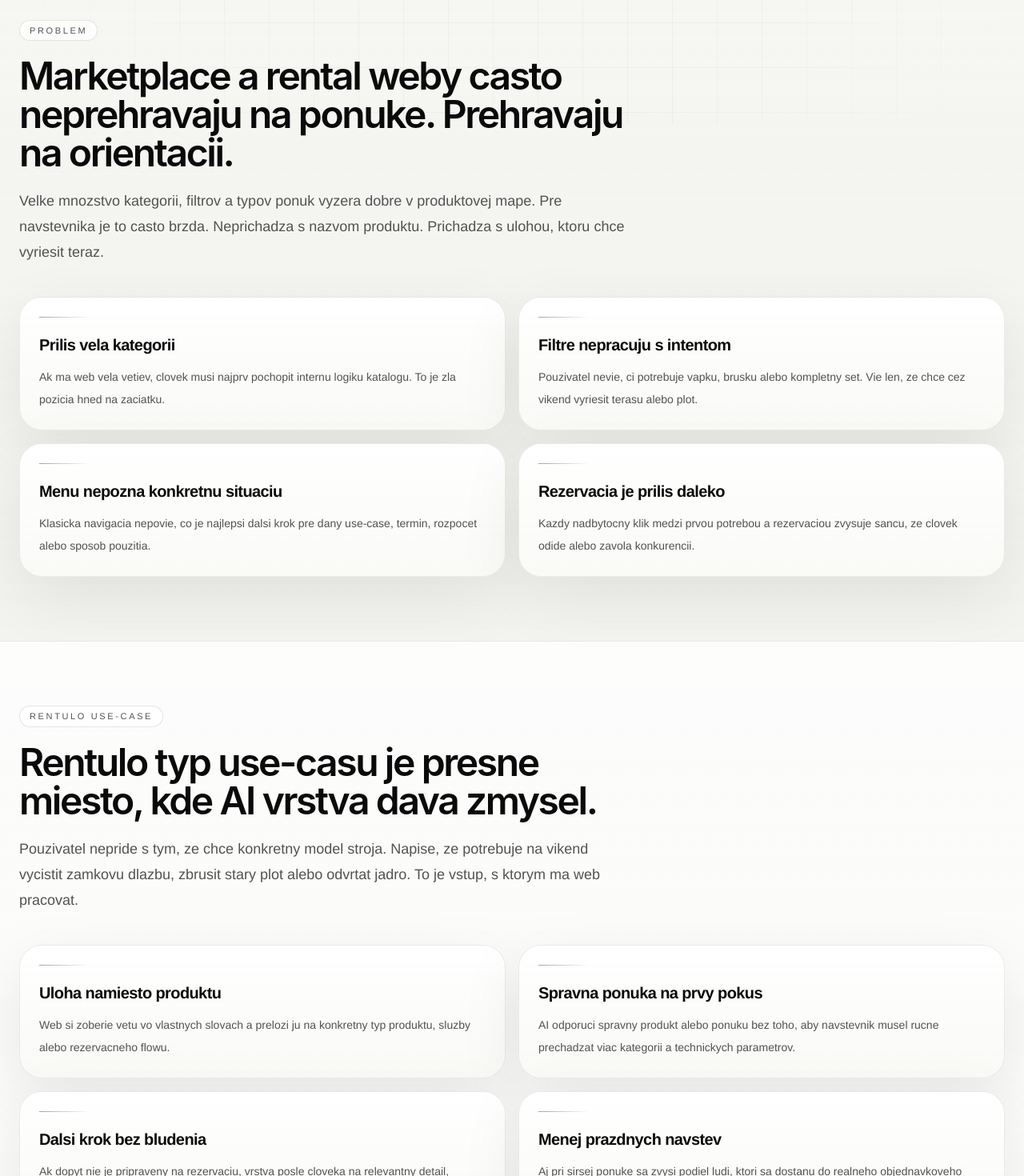
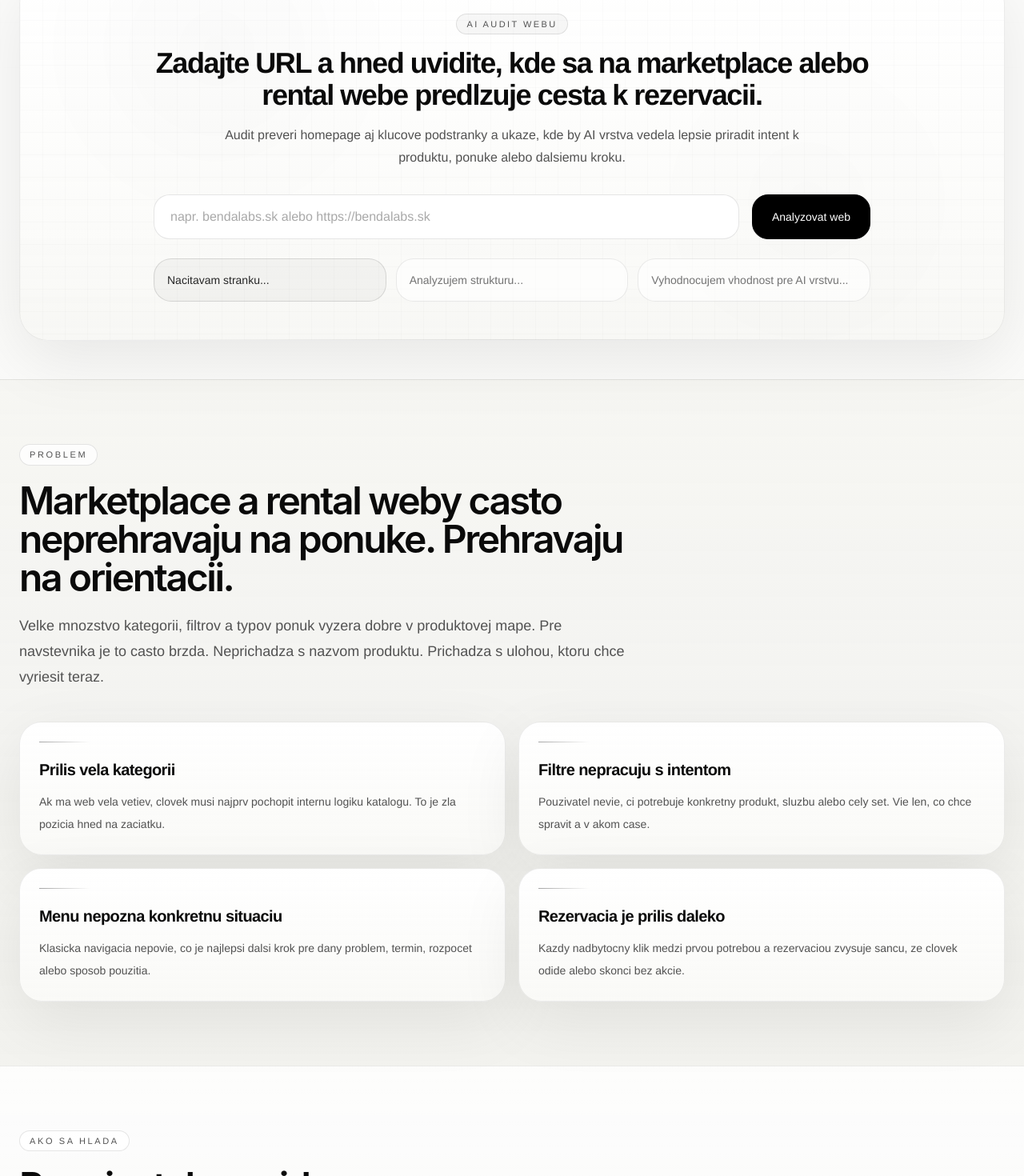
Before and after one commit to marek3993/bendalabs-ai, a Next.js app: page /ai-vrstva-pre-marketplace-a-rental-weby in a window 1280 px wide. Shown: the part 644-2114 px from the top of the page at 80% size. Built offline with nearby package versions, Linux system fonts and the light colour scheme.

Commit message:
Refine service pages and add top AI audit block

```diff
--- a/src/app/ai-audit-webu/page.tsx
+++ b/src/app/ai-audit-webu/page.tsx
@@ -1,4 +1,5 @@
 import type { Metadata } from "next";
+import AuditBot from "@/components/bendalabs/audit-bot";
 import ServicePageTemplate from "@/components/bendalabs/service-page-template";
 
 export const metadata: Metadata = {
@@ -13,19 +14,19 @@ const sections = [
     label: "Co audit hodnoti",
     title: "Audit nehodnoti, ci je web pekny. Hodnoti, ci vie cloveka dostat do spravneho flowu.",
     description:
-      "Pozriem sa na to, ako sa navstevnik rozhoduje, kde sa straca a ci ma AI vrstva realny priestor zlepsit vykon. Zaujima ma, ci je problem v navigacii, produktovej logike, formulároch alebo v tom, ze web nevie pracovat s intentom.",
+      "Pozriem sa na to, ako sa navstevnik rozhoduje, kde sa straca a ci ma AI vrstva realny priestor zlepsit vykon. Zaujima ma, ci je problem v navigacii, produktovej logike, formularoch alebo v tom, ze web nevie pracovat s intentom.",
     surface: "soft" as const,
     cards: [
       {
         title: "Rozhodovacie miesta",
-        text: "Kde musi navstevnik zvolit kategoriu, produkt, kalkulacku alebo formulár skor, ako ma dost informacii na spravne rozhodnutie.",
+        text: "Kde musi navstevnik zvolit kategoriu, produkt, kalkulacku alebo formular skor, ako ma dost informacii na spravne rozhodnutie.",
       },
       {
         title: "Lomy konverzie",
         text: "Kde ludia odpadaju pred formularom, medzi detailom a objednavkou alebo pri prechode do kontaktu.",
       },
       {
-        title: "Sila use-casov",
+        title: "Sila intentu",
         text: "Ci navstevnici prichadzaju s konkretnou ulohou a ci im web vie odporucit spravny dalsi krok bez bludenia.",
       },
       {
@@ -42,7 +43,7 @@ const sections = [
       "Audit ma pomoct rozhodnut, ci nasadenie dava zmysel, kde zacat a co nema zmysel robit hned. Bez tejto vrstvy sa casto riesi design alebo obsah, kym skutocny problem zostava v nespravnom toku navstevnika.",
     surface: "white" as const,
     bullets: [
-      "Zrozumitelny nazor, ci je web vhodny na AI vrstvu a ktore use-casy maju najvyssiu sancu na prinos.",
+      "Zrozumitelny nazor, ci je web vhodny na AI vrstvu a ktore scenare maju najvyssiu sancu na prinos.",
       "Zoznam miest, kde sa dnes lame konverzia a preco tam ludia odpadaju.",
       "Navrh prvej fazy nasadenia: kde zacat, co presne ma AI vrstva robit a ake vetvy riesit najprv.",
       "Odporucanie, co sa oplati merat hned po spusteni, aby bolo jasne, ci nasadenie funguje.",
@@ -71,10 +72,10 @@ const sections = [
       "Ak web potrebuje len jednu rozhodovaciu vrstvu, implementacia je jednoduchsia. Ak ma viac vetiev, viac typov formularov alebo silnejsiu produktovu logiku, ide o zlozitejsie nasadenie.",
     surface: "white" as const,
     statements: [
-      "Jednoduchšia implementácia — 1 500 € jednorazovo",
-      "Zložitejšia implementácia — 2 500 € jednorazovo",
-      "Mesačné doladenie — 190 € / mesiac",
-      "AI computing power — odhad 10 až 100 € / mesiac, podľa reálneho používania, cez OpenAI účet klienta",
+      "Jednoduchsia implementacia - 1 500 EUR jednorazovo",
+      "Zlozitejsia implementacia - 2 500 EUR jednorazovo",
+      "Mesacne doladenie - 190 EUR / mesiac",
+      "AI computing power - odhad 10 az 100 EUR / mesiac podla realneho pouzivania, cez OpenAI ucet klienta",
     ],
   },
 ] as const;
@@ -84,12 +85,23 @@ export default function AuditPage() {
     <ServicePageTemplate
       eyebrow="AI audit webu"
       title="AI audit webu"
-      subtitle="Ukážem, či sa váš web hodí na AI vrstvu, kde sa láme konverzia a ako môže vyzerať prvá fáza nasadenia."
+      subtitle="Ukazem, ci sa vas web hodi na AI vrstvu, kde sa lame konverzia a ako moze vyzerat prva faza nasadenia."
       heroChips={[
         "Audit vhodnosti pre AI vrstvu",
         "Miesta, kde sa lame konverzia",
         "Prva faza nasadenia",
       ]}
+      heroAddon={
+        <AuditBot
+          proposalTargetId="cta"
+          badge="AI audit webu"
+          title="Zadajte URL a spustite rychly AI audit svojho webu."
+          description="Audit preveri homepage aj klucove podstranky a ukaze, kde by AI vrstva vedela zjednodusit navigaciu, odporucanie, lead flow a dalsi krok pouzivatela."
+          proposalTitle="Chcete plny audit a konkretny navrh pre vas web?"
+          proposalDescription="Po rychlom audite vieme prejst na plny navrh AI vrstvy, prioritne miesta zasahu a realisticku prvu fazu nasadenia."
+          proposalButtonLabel="Prejst na CTA"
+        />
+      }
       sections={sections}
       ctaTitle="Poslite web a poviem vam, ci ma AI vrstva zmysel uz teraz alebo az po uprave flowov."
       ctaText="Staci URL a kratky popis, kde sa dnes stracaju navstevnici alebo dopyty. Vratim sa s konkretnym nazorom na vhodnost, prvu fazu a realny rozsah implementacie."
--- a/src/app/ai-vrstva-pre-financne-a-poistne-weby/page.tsx
+++ b/src/app/ai-vrstva-pre-financne-a-poistne-weby/page.tsx
@@ -1,4 +1,5 @@
 import type { Metadata } from "next";
+import AuditBot from "@/components/bendalabs/audit-bot";
 import ServicePageTemplate from "@/components/bendalabs/service-page-template";
 
 export const metadata: Metadata = {
@@ -39,7 +40,7 @@ const sections = [
     label: "Co robi AI vrstva",
     title: "AI vrstva nepredava. Preradi cloveka do spravneho flowu skor, ako sa pomyli.",
     description:
-      "Vrstva cita intent navstevnika vo vlastnych slovach, rozpozna hlavny use-case a posle ho do konkretneho dalsieho kroku. Nie do vseobecnej sekcie. Do kalkulacky, formulara, produktovej vetvy alebo kontaktu, ktory dava zmysel pre dany dopyt.",
+      "Vrstva cita intent navstevnika vo vlastnych slovach, rozpozna hlavny zamer a posle ho do konkretneho dalsieho kroku. Nie do vseobecnej sekcie. Do kalkulacky, formulara, produktovej vetvy alebo kontaktu, ktory dava zmysel pre dany dopyt.",
     surface: "white" as const,
     cards: [
       {
@@ -48,7 +49,7 @@ const sections = [
       },
       {
         title: "Menej odpadu pred formularom",
-        text: "AI vrstva odfiltruje slepe odbočky a posuva navstevnika len do formulara, kde ma realnu sancu dokoncit dopyt.",
+        text: "AI vrstva odfiltruje slepe odbocky a posuva navstevnika len do formulara, kde ma realnu sancu dokoncit dopyt.",
       },
       {
         title: "Odporucanie suvisiacich produktov",
@@ -96,13 +97,24 @@ export default function FinanceAndInsurancePage() {
   return (
     <ServicePageTemplate
       eyebrow="AI vrstva pre financne a poistne weby"
-      title="AI vrstva pre finančné a poistné weby"
-      subtitle="Dostane viac ľudí do správnej kalkulačky, zníži odpad pred formulárom a zvýši počet dokončených dopytov."
+      title="AI vrstva pre financne a poistne weby"
+      subtitle="Dostane viac ludi do spravnej kalkulacky, znizi odpad pred formularom a zvysi pocet dokoncenych dopytov."
       heroChips={[
         "Hypoteky a refinancovanie",
         "PZP a havarijne poistenie",
         "Investovanie, sporenie, kontakt",
       ]}
+      heroAddon={
+        <AuditBot
+          proposalTargetId="cta"
+          badge="AI audit webu"
+          title="Zadajte URL a hned uvidite, kde sa na financnom alebo poistnom webe lame cesta ku dopytu."
+          description="Audit preveri homepage aj klucove produktove vetvy a ukaze, kde by AI vrstva vedela rychlejsie dostat navstevnika do spravnej kalkulacky, formulara alebo kontaktu."
+          proposalTitle="Chcete audit a konkretny navrh AI vrstvy pre vas financny alebo poistny web?"
+          proposalDescription="Po audite sa vieme pozriet na miesta, kde dnes ludia netrafia spravny flow, odpadaju pred formularom alebo koncia vo vseobecnej sekcii bez dopytu."
+          proposalButtonLabel="Prejst na CTA"
+        />
+      }
       sections={sections}
       ctaTitle="Ak mate financny alebo poistny web, pozriem sa, kde dnes stracate dopyty."
       ctaText="Poslite URL, hlavne produktove vetvy a miesto, kde sa vam dnes lomi konverzia. Vratim sa s konkretnym nazorom, ci tam AI vrstva vie realne zlepsit vykon."
--- a/src/app/ai-vrstva-pre-marketplace-a-rental-weby/page.tsx
+++ b/src/app/ai-vrstva-pre-marketplace-a-rental-weby/page.tsx
@@ -1,4 +1,5 @@
 import type { Metadata } from "next";
+import AuditBot from "@/components/bendalabs/audit-bot";
 import ServicePageTemplate from "@/components/bendalabs/service-page-template";
 
 export const metadata: Metadata = {
@@ -22,37 +23,37 @@ const sections = [
       },
       {
         title: "Filtre nepracuju s intentom",
-        text: "Pouzivatel nevie, ci potrebuje vapku, brusku alebo kompletny set. Vie len, ze chce cez vikend vyriesit terasu alebo plot.",
+        text: "Pouzivatel nevie, ci potrebuje konkretny produkt, sluzbu alebo cely set. Vie len, co chce spravit a v akom case.",
       },
       {
         title: "Menu nepozna konkretnu situaciu",
-        text: "Klasicka navigacia nepovie, co je najlepsi dalsi krok pre dany use-case, termin, rozpocet alebo sposob pouzitia.",
+        text: "Klasicka navigacia nepovie, co je najlepsi dalsi krok pre dany problem, termin, rozpocet alebo sposob pouzitia.",
       },
       {
         title: "Rezervacia je prilis daleko",
-        text: "Kazdy nadbytocny klik medzi prvou potrebou a rezervaciou zvysuje sancu, ze clovek odide alebo zavola konkurencii.",
+        text: "Kazdy nadbytocny klik medzi prvou potrebou a rezervaciou zvysuje sancu, ze clovek odide alebo skonci bez akcie.",
       },
     ],
   },
   {
-    id: "rentulo",
-    label: "Rentulo use-case",
-    title: "Rentulo typ use-casu je presne miesto, kde AI vrstva dava zmysel.",
+    id: "intent",
+    label: "Ako sa hlada",
+    title: "Pouzivatel nepride s nazvom produktu. Pride s ulohou, problemom alebo situaciou.",
     description:
-      "Pouzivatel nepride s tym, ze chce konkretny model stroja. Napise, ze potrebuje na vikend vycistit zamkovu dlazbu, zbrusit stary plot alebo odvrtat jadro. To je vstup, s ktorym ma web pracovat.",
+      "AI vrstva z textu pochopi intent a prelozi ho na spravny produkt, ponuku alebo dalsi krok. Nemusi cakat, kym clovek trafi internu strukturu katalogu alebo pozna spravne nazvy kategorii.",
     surface: "white" as const,
     cards: [
       {
         title: "Uloha namiesto produktu",
-        text: "Web si zoberie vetu vo vlastnych slovach a prelozi ju na konkretny typ produktu, sluzby alebo rezervacneho flowu.",
+        text: "Navstevnik napise, co chce vyriesit, a web to prelozi na konkretny typ produktu, sluzby alebo rezervacneho flowu.",
       },
       {
         title: "Spravna ponuka na prvy pokus",
-        text: "AI odporuci spravny produkt alebo ponuku bez toho, aby navstevnik musel rucne prechadzat viac kategorii a technickych parametrov.",
+        text: "AI odporuci spravny produkt alebo ponuku bez toho, aby navstevnik musel rucne prechadzat viac kategorii, filtrov a technickych parametrov.",
       },
       {
         title: "Dalsi krok bez bludenia",
-        text: "Ak dopyt nie je pripraveny na rezervaciu, vrstva posle cloveka na relevantny detail, porovnanie alebo kontakt. Nie spat na zoznam.",
+        text: "Ak dopyt este nie je pripraveny na rezervaciu, vrstva posle cloveka na relevantny detail, porovnanie, formular alebo kontakt. Nie spat na zoznam.",
       },
       {
         title: "Menej prazdnych navstev",
@@ -63,16 +64,16 @@ const sections = [
   {
     id: "co-robi",
     label: "Co robi AI vrstva",
-    title: "AI vrstva skrati rozhodovanie aj cestu k objednavke.",
+    title: "AI vrstva chape intent, nie len klucove slova.",
     description:
-      "Vrstva priradi intent ku konkretnej casti webu a odporuci spravny produkt, ponuku alebo dalsi krok. Pracuje s ulohou navstevnika, nie len s taxonomiou katalogu.",
+      "Vrstva priradi intent ku konkretnej casti webu a odporuci spravny produkt, sluzbu, rental flow alebo dalsi krok. Pomaha hlavne tam, kde vacsi katalog a viac vetiev vytvara zbytocny chaos uz na zaciatku navstevy.",
     surface: "tint" as const,
     bullets: [
       "Rozpozna, ci clovek hlada produkt, rezervaciu, doplnkovu sluzbu alebo len potrebuje pomoct s vyberom.",
-      "Odporuci spravny produkt alebo ponuku aj vtedy, ked navstevnik nepozna presny nazov kategorie.",
-      "Posle cloveka rovno na dalsi krok, ktory zvysuje sancu na rezervaciu alebo objednavku.",
-      "Vie navrhnut aj suvisiacu ponuku, ak dava zmysel pre dany use-case alebo termin pouzitia.",
-      "Znizi pocet navstevnikov, ktori sa stratia medzi kategoriami a filtrami bez akcie.",
+      "Pomaha najst spravny produkt, sluzbu alebo rental flow aj vtedy, ked navstevnik nepozna presny nazov kategorie.",
+      "Znizuje chaos pri vacsom katalogu, kde menu a filtre nestacia na rychle rozhodnutie.",
+      "Posle cloveka rovno na dalsi krok, ktory zvysuje sancu na dopyt, rezervaciu alebo objednavku.",
+      "Vie odporucit aj suvisiacu ponuku, ak dava zmysel pre konkretnu situaciu alebo termin pouzitia.",
     ],
   },
   {
@@ -95,17 +96,28 @@ const sections = [
 export default function MarketplaceAndRentalPage() {
   return (
     <ServicePageTemplate
-      eyebrow="AI vrstva pre marketplace a rental weby"
+      eyebrow="MARKETPLACE A RENTAL"
       title="AI vrstva pre marketplace a rental weby"
-      subtitle="Návštevník nemusí hľadať cez menu a kategórie. Napíše, čo chce urobiť, a web ho tam dovedie."
+      subtitle="Pouzivatel casto nepride s presnym nazvom produktu alebo sluzby. Pride s ulohou, problemom alebo situaciou. AI vrstva z jeho zadania pochopi intent a navedie ho na spravny produkt, ponuku alebo dalsi krok."
       heroChips={[
         "Vela kategorii a filtrov",
         "Intent podla ulohy",
         "Kratsia cesta k rezervacii",
       ]}
+      heroAddon={
+        <AuditBot
+          proposalTargetId="cta"
+          badge="AI audit webu"
+          title="Zadajte URL a hned uvidite, kde sa na marketplace alebo rental webe predlzuje cesta k rezervacii."
+          description="Audit preveri homepage aj klucove podstranky a ukaze, kde by AI vrstva vedela lepsie priradit intent k produktu, ponuke alebo dalsiemu kroku."
+          proposalTitle="Chcete audit a konkretny navrh AI vrstvy pre vas marketplace alebo rental web?"
+          proposalDescription="Po audite sa vieme pozriet na miesta, kde dnes navstevnik hlada prilis dlho, netrafi spravnu ponuku alebo odpadne pred rezervaciou."
+          proposalButtonLabel="Prejst na CTA"
+        />
+      }
       sections={sections}
       ctaTitle="Ak mate marketplace alebo rental web, pozriem sa, kde sa dnes zbytocne predlzuje cesta k rezervacii."
-      ctaText="Poslite URL, hlavne use-casy a vetvy, kde musia ludia najviac hladat. Vratim sa s konkretnym nazorom, ci AI vrstva vie skracovat cestu k objednavke uz v prvej faze."
+      ctaText="Poslite URL, hlavne vetvy katalogu a miesto, kde dnes ludia najcastejsie bludia alebo odpadaju. Vratim sa s konkretnym nazorom, ci AI vrstva vie skracovat cestu k dopytu, rezervacii alebo objednavke uz v prvej faze."
       ctaButtonLabel="Poslat marketplace alebo rental web"
       ctaMailSubject="AI vrstva pre marketplace alebo rental web"
     />
--- a/src/components/bendalabs/audit-bot.tsx
+++ b/src/components/bendalabs/audit-bot.tsx
@@ -12,7 +12,16 @@ const loadingSteps = [
 ];
 
 type AuditBotProps = {
-  onRequestProposal: () => void;
+  onRequestProposal?: () => void;
+  proposalTargetId?: string;
+  badge?: string;
+  title?: string;
+  description?: string;
+  submitLabel?: string;
+  loadingLabel?: string;
+  proposalTitle?: string;
+  proposalDescription?: string;
+  proposalButtonLabel?: string;
 };
 
 type Status = "idle" | "loading" | "success" | "error";
@@ -45,7 +54,18 @@ function ResultCard({
   );
 }
 
-export default function AuditBot({ onRequestProposal }: AuditBotProps) {
+export default function AuditBot({
+  onRequestProposal,
+  proposalTargetId,
+  badge = "AI audit bot",
+  title = "Zadajte URL a hned uvidite, kde by AI vrstva vedela zmenit sposob pouzivania webu.",
+  description = "Audit nacita homepage, prejde relevantne podstranky a vyhodnoti, kde by AI vrstva vedela zjednodusit navigaciu, odporucanie, lead flow a dalsi krok pouzivatela.",
+  submitLabel = "Analyzovat web",
+  loadingLabel = "Analyzujem web",
+  proposalTitle = "Chcete plny audit a konkretny navrh pre vas web?",
+  proposalDescription = "Poslite web a pripravim konkretny navrh AI vrstvy, prioritne miesta zasahu a realisticku prvu fazu nasadenia.",
+  proposalButtonLabel = "Poziadat o konkretny navrh",
+}: AuditBotProps) {
   const [url, setUrl] = useState("");
   const [status, setStatus] = useState<Status>("idle");
   const [error, setError] = useState("");
@@ -135,6 +155,20 @@ export default function AuditBot({ onRequestProposal }: AuditBotProps) {
     }
   };
 
+  const handleRequestProposal = () => {
+    if (onRequestProposal) {
+      onRequestProposal();
+      return;
+    }
+
+    if (proposalTargetId) {
+      document.getElementById(proposalTargetId)?.scrollIntoView({
+        behavior: "smooth",
+        block: "start",
+      });
+    }
+  };
+
   return (
     <div className="glass-panel scanlines noise-mask relative overflow-hidden rounded-[36px] p-6 sm:p-10 lg:p-12">
       <div className="pointer-events-none absolute inset-0">
@@ -146,14 +180,13 @@ export default function AuditBot({ onRequestProposal }: AuditBotProps) {
         <div className="relative z-10">
           <div className="mx-auto max-w-4xl text-center">
             <div className="inline-flex rounded-full border border-black/10 bg-black/[0.03] px-3 py-1 text-[11px] uppercase tracking-[0.22em] text-neutral-600">
-            AI audit bot
+              {badge}
             </div>
             <h3 className="mt-4 text-3xl font-semibold tracking-[-0.04em] text-neutral-950 sm:text-4xl">
-            Zadajte URL a hned uvidite, kde by AI vrstva vedela zmenit sposob pouzivania webu.
+              {title}
             </h3>
             <p className="mx-auto mt-4 max-w-3xl text-base leading-7 text-neutral-600">
-            Audit nacita homepage, prejde relevantne podstranky a vyhodnoti, kde by AI vrstva
-            vedela zjednodusit navigaciu, odporucanie, lead flow a dalsi krok pouzivatela.
+              {description}
             </p>
           </div>
 
@@ -179,7 +212,7 @@ export default function AuditBot({ onRequestProposal }: AuditBotProps) {
             disabled={status === "loading"}
             className="rounded-[20px] border border-black bg-black px-6 py-4 text-sm font-medium text-white hover:bg-neutral-800 disabled:cursor-not-allowed disabled:opacity-60"
           >
-            {status === "loading" ? "Analyzujem web" : "Analyzovat web"}
+            {status === "loading" ? loadingLabel : submitLabel}
           </button>
         </form>
 
@@ -320,20 +353,19 @@ export default function AuditBot({ onRequestProposal }: AuditBotProps) {
               <div className="max-w-2xl">
                 <div className="text-[11px] uppercase tracking-[0.22em] text-white/55">Dalsi krok</div>
                 <div className="mt-3 text-2xl font-semibold tracking-[-0.04em]">
-                  Chcete plny audit a konkretny navrh pre vas web?
+                  {proposalTitle}
                 </div>
                 <p className="mt-3 text-sm leading-6 text-white/70">
-                  Poslite web a pripravim konkretny navrh AI vrstvy, prioritne miesta zasahu a
-                  realisticku prvu fazu nasadenia.
+                  {proposalDescription}
                 </p>
               </div>
 
               <button
                 type="button"
-                onClick={onRequestProposal}
+                onClick={handleRequestProposal}
                 className="mt-6 rounded-[20px] border border-white bg-white px-6 py-4 text-sm font-medium text-black hover:bg-neutral-200 sm:mt-0"
               >
-                Poziadat o konkretny navrh
+                {proposalButtonLabel}
               </button>
             </div>
           </div>
--- a/src/components/bendalabs/service-page-template.tsx
+++ b/src/components/bendalabs/service-page-template.tsx
@@ -23,6 +23,7 @@ type ServicePageTemplateProps = {
   subtitle: string;
   eyebrow: string;
   heroChips: ReadonlyArray<string>;
+  heroAddon?: ReactNode;
   sections: ReadonlyArray<ServicePageSection>;
   ctaTitle: string;
   ctaText: string;
@@ -100,6 +101,7 @@ export default function ServicePageTemplate({
   subtitle,
   eyebrow,
   heroChips,
+  heroAddon,
   sections,
   ctaTitle,
   ctaText,
@@ -165,6 +167,8 @@ export default function ServicePageTemplate({
               </Link>
             </div>
           </div>
+
+          {heroAddon ? <div className="mt-10">{heroAddon}</div> : null}
         </section>
 
         {sections.map((section) => (
```
Lines whose indentation alone changed are shown as unchanged.
